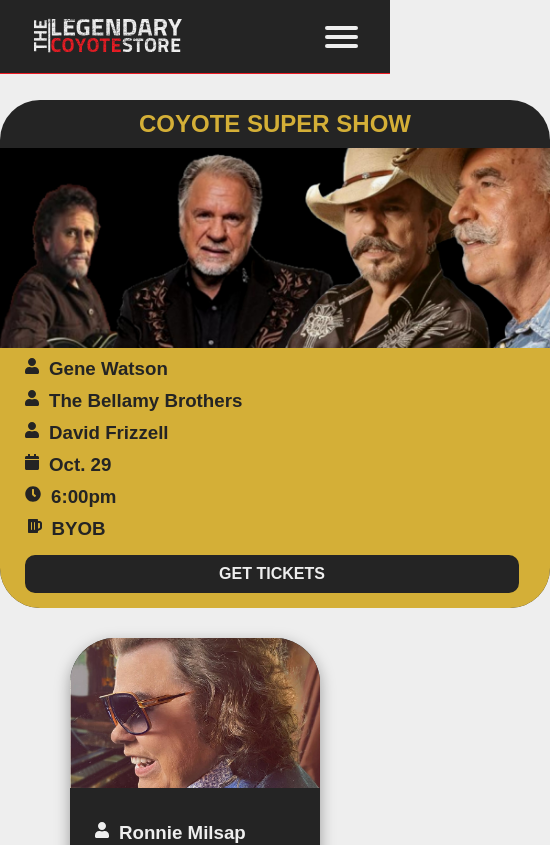
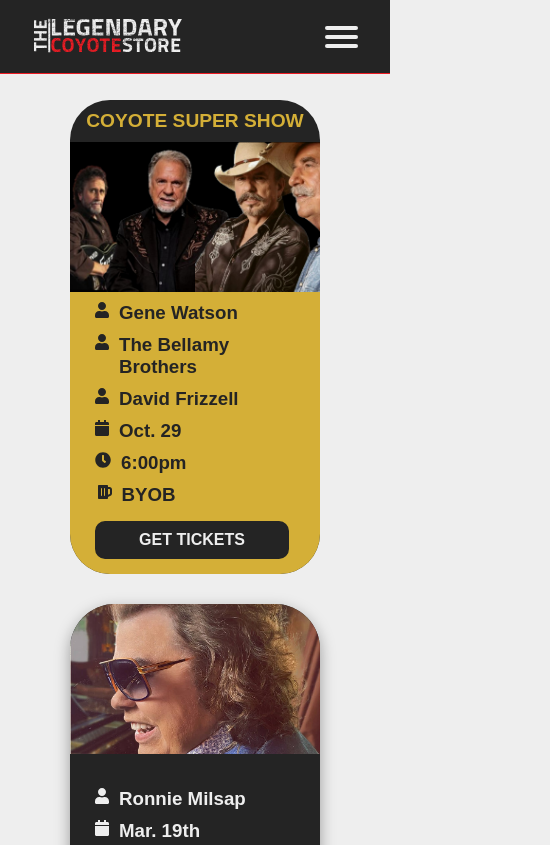
Before and after one commit to BMasonJ13/coyote-store-website, a React (Create React App) app: page /Concerts in a window 390 px wide. Shown: the top 845 px of the page, 550 px wide, since content can reach past the window. Built offline with nearby package versions, Linux system fonts and the light colour scheme; a web font is replaced by a local one.

Commit message:
Fixed Responsiveness

```diff
--- a/src/components/super-concert-card/SuperConcertCard.css
+++ b/src/components/super-concert-card/SuperConcertCard.css
@@ -15,6 +15,7 @@
     width: 550px;
     display: flex;
     flex-direction: column;
+    align-self: center;
 }
 
 .super-concert-card-container:hover{
@@ -77,3 +78,20 @@
     color: var(--red-color);
     cursor: pointer;
 }
+
+@media (max-width: 768px) {
+
+    .super-concert-card-container{
+        width: 250px;
+    }
+
+    .super-concert-card-container h2{
+        font-size: 1.2rem;
+    }
+
+    .super-concert-card-image{
+        height: 150px;
+        object-position: 40% 0;
+    }
+
+}
```
